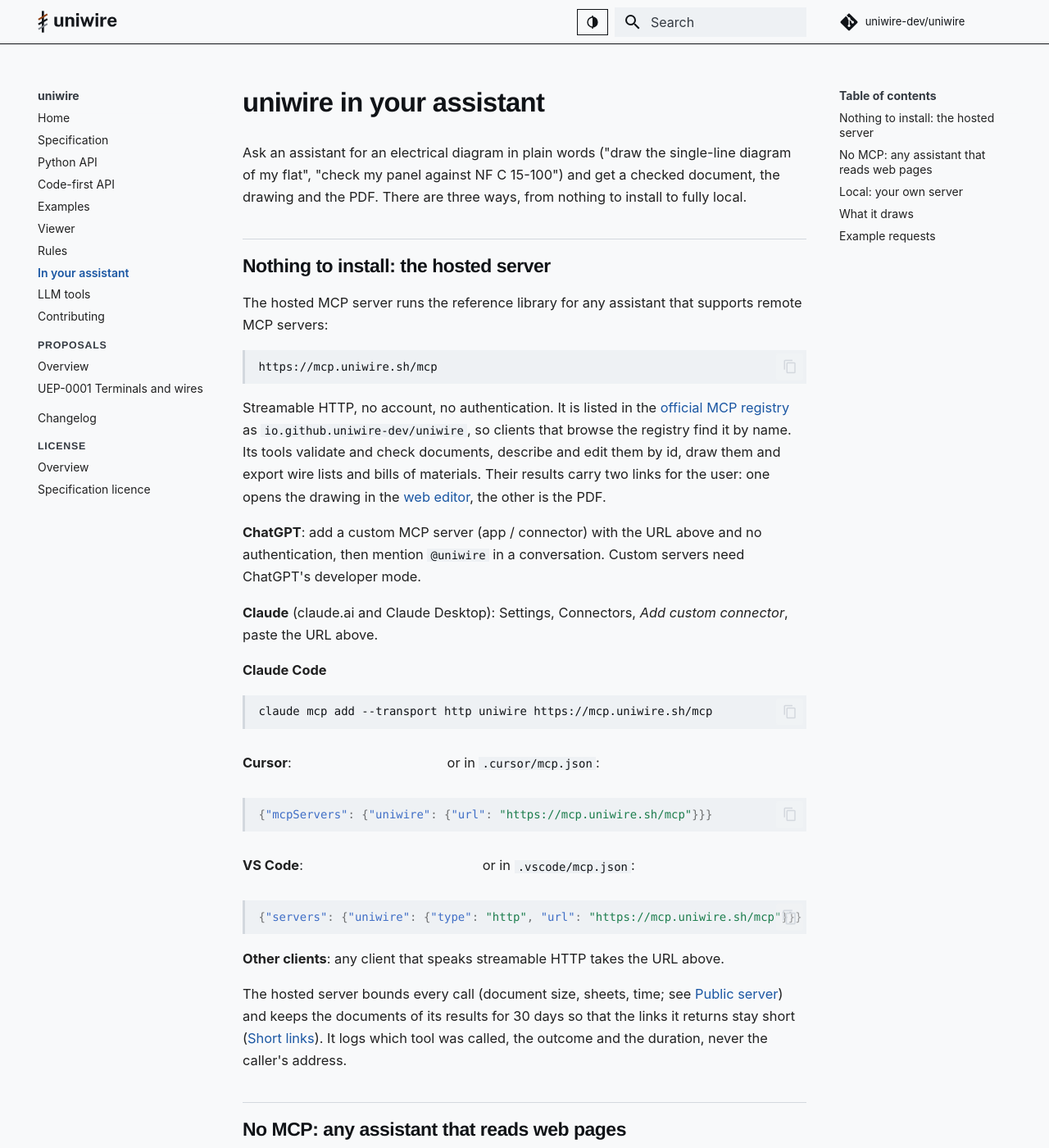
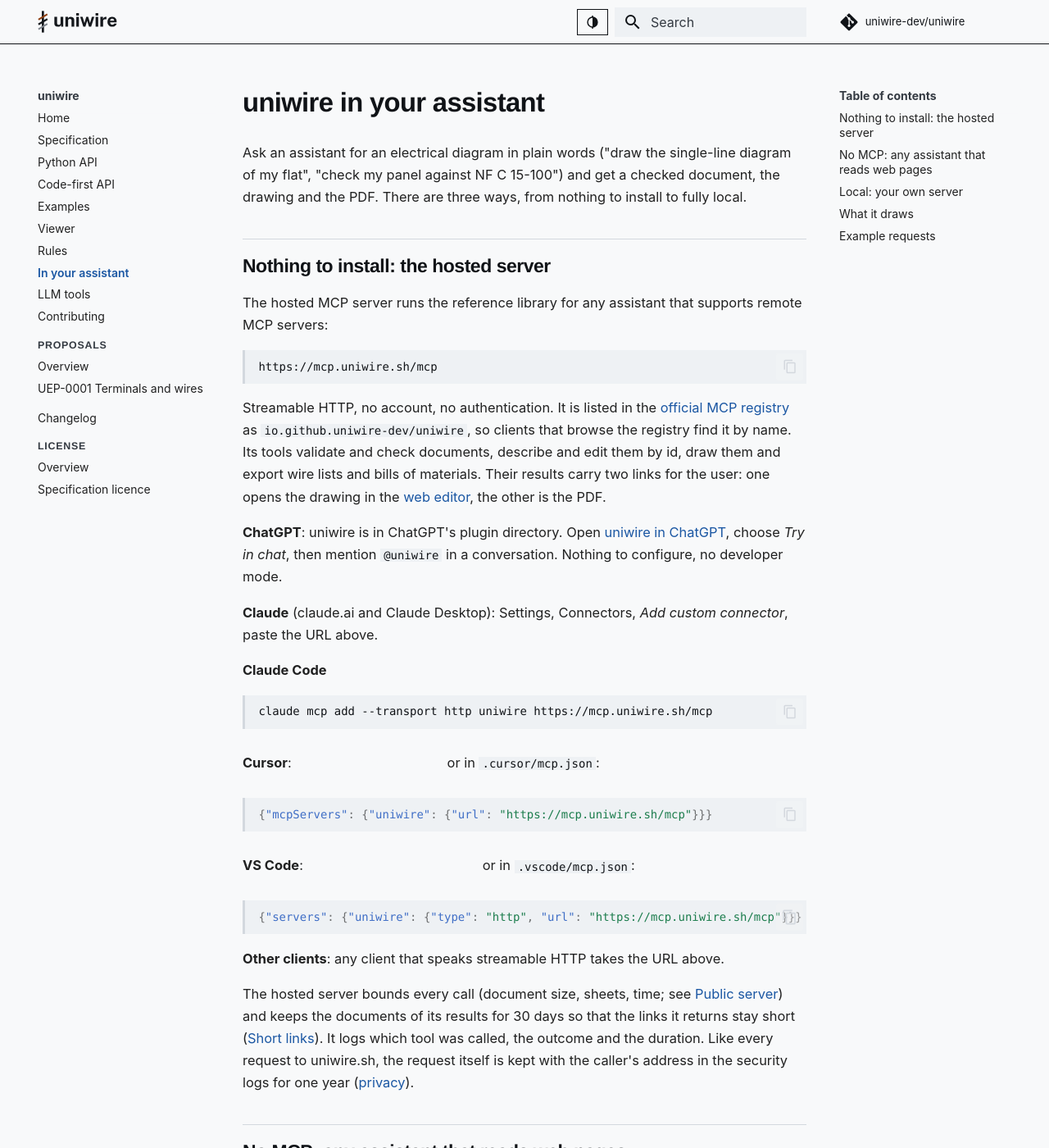
Before and after one commit to uniwire-dev/uniwire, an MkDocs documentation site: the page built from docs/assistants.md, in a window 1280 px wide and 1400 px high. Shown: the whole window at 82% size. Built offline with MkDocs 1.6.1 and Material for MkDocs 9.7.7, drawn with Linux system fonts in a browser that asks for light colours; some web fonts are replaced; comment, search, counter and statistics services are not loaded.

Commit message:
Docs: uniwire in ChatGPT's plugin directory; hosted server logging
The ChatGPT setup points to the uniwire plugin of the directory instead of a custom server in developer mode. The hosted server's logging is described as it is: the request and the caller's address are kept in the security logs for one year.

```diff
--- a/docs/assistants.md
+++ b/docs/assistants.md
@@ -18,8 +18,8 @@
 id, draw them and export wire lists and bills of materials. Their results carry two links for the user: one opens
 the drawing in the [web editor](https://uniwire.sh/viewer/), the other is the PDF.
 
-**ChatGPT**: add a custom MCP server (app / connector) with the URL above and no authentication, then mention
-`@uniwire` in a conversation. Custom servers need ChatGPT's developer mode.
+**ChatGPT**: uniwire is in ChatGPT's plugin directory. Open [uniwire in ChatGPT](https://chatgpt.com/plugins/plugin_asdk_app_6ace27d31ab08191b243ec37826969c2), choose *Try in chat*,
+then mention `@uniwire` in a conversation. Nothing to configure, no developer mode.
 
 **Claude** (claude.ai and Claude Desktop): Settings, Connectors, *Add custom connector*, paste the URL above.
 
@@ -47,8 +47,9 @@
 
 The hosted server bounds every call (document size, sheets, time; see [Public server](llm.md#public-server)) and
 keeps the documents of its results for 30 days so that the links it returns stay short
-([Short links](llm.md#short-links)). It logs which tool was called, the outcome and the duration, never the
-caller's address.
+([Short links](llm.md#short-links)). It logs which tool was called, the outcome and the duration. Like every request
+to uniwire.sh, the request itself is kept with the caller's address in the security logs for one year
+([privacy](https://uniwire.sh/privacy)).
 
 ## No MCP: any assistant that reads web pages
 
--- a/llms.txt
+++ b/llms.txt
@@ -36,7 +36,7 @@
 ## Check and draw
 
 - [Web editor](https://uniwire.sh/viewer/): paste a document to validate, check and draw it in the browser; or open `https://uniwire.sh/viewer/#doc=<base64url of the raw-deflated JSON>` to show a document directly (recipe above)
-- [Hosted MCP server](https://mcp.uniwire.sh/mcp): streamable HTTP endpoint with the validate, check, render and export tools
+- [Hosted MCP server](https://mcp.uniwire.sh/mcp): streamable HTTP endpoint with the validate, check, render and export tools; in ChatGPT, the [uniwire plugin](https://chatgpt.com/plugins/plugin_asdk_app_6ace27d31ab08191b243ec37826969c2) of the plugin directory
 
 ## Docs
 
```
Also changed, not shown: CHANGELOG.md (+5 -0 lines), README.md (+2 -1 lines).
